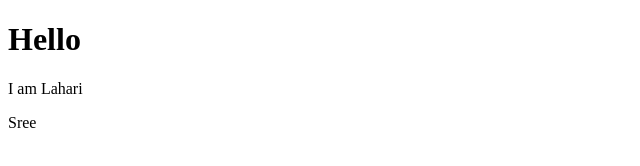
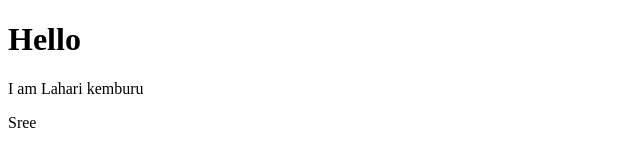
Before and after one commit to LahariKemburu/demo, a plain HTML site: page index.html in a window 1280 px wide. Shown: the full height of the page, 0-640 px from the left. Drawn offline with Linux system fonts and the light colour scheme.

Commit message:
added sir name

```diff
--- a/index.html
+++ b/index.html
@@ -7,7 +7,7 @@
 </head>
 <body>
     <h1>Hello</h1>
-    <p>I am Lahari</p>
+    <p>I am Lahari kemburu</p>
     <p>Sree</p>
 </body>
 </html>
```
